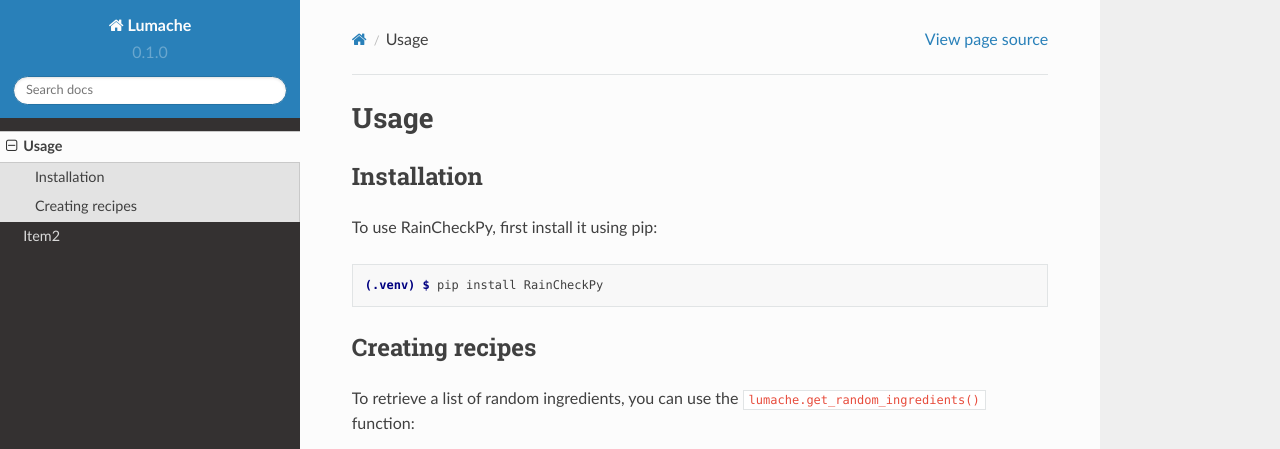
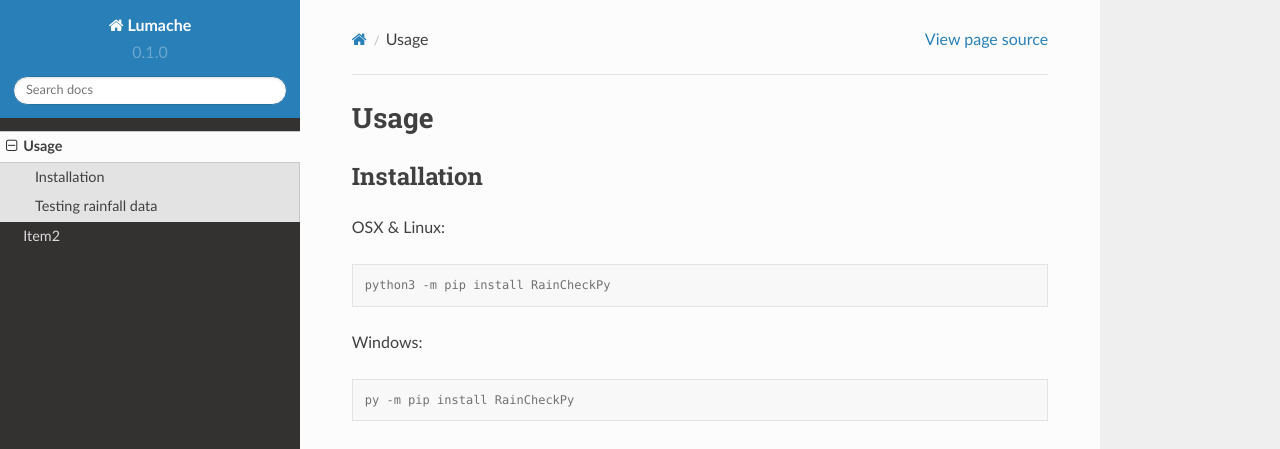
Before and after one commit to RainfallNZ/RainCheckPy, a Sphinx documentation site: the page built from docs/source/usage.rst, in a window 1280 px wide and 1095 px high. Shown: the top 449 px of the window. Built offline with Sphinx 7.4.7 and the Read the Docs theme 2.0.0, drawn with Linux system fonts in a browser that asks for light colours; some of the changed text lies outside the part shown.

Commit message:
Update usage.rst

```diff
--- a/docs/source/usage.rst
+++ b/docs/source/usage.rst
@@ -6,28 +6,24 @@
 Installation
 ------------
 
-To use RainCheckPy, first install it using pip:
+OSX & Linux:
+
 
 .. code-block:: console
 
-   (.venv) $ pip install RainCheckPy
+   python3 -m pip install RainCheckPy
+Windows:
 
-Creating recipes
+.. code-block:: console
+
+   py -m pip install RainCheckPy
+
+Testing rainfall data
 ----------------
 
-To retrieve a list of random ingredients,
-you can use the ``lumache.get_random_ingredients()`` function:
-
-.. autofunction:: lumache.get_random_ingredients
-
-The ``kind`` parameter should be either ``"meat"``, ``"fish"``,
-or ``"veggies"``. Otherwise, :py:func:`lumache.get_random_ingredients`
-will raise an exception.
-
-.. autoexception:: lumache.InvalidKindError
+yet to be written...
 
 For example:
 
->>> import lumache
->>> lumache.get_random_ingredients()
-['shells', 'gorgonzola', 'parsley']
+>>> import RainCheckPy
+>>> RainCheckPy()
```
